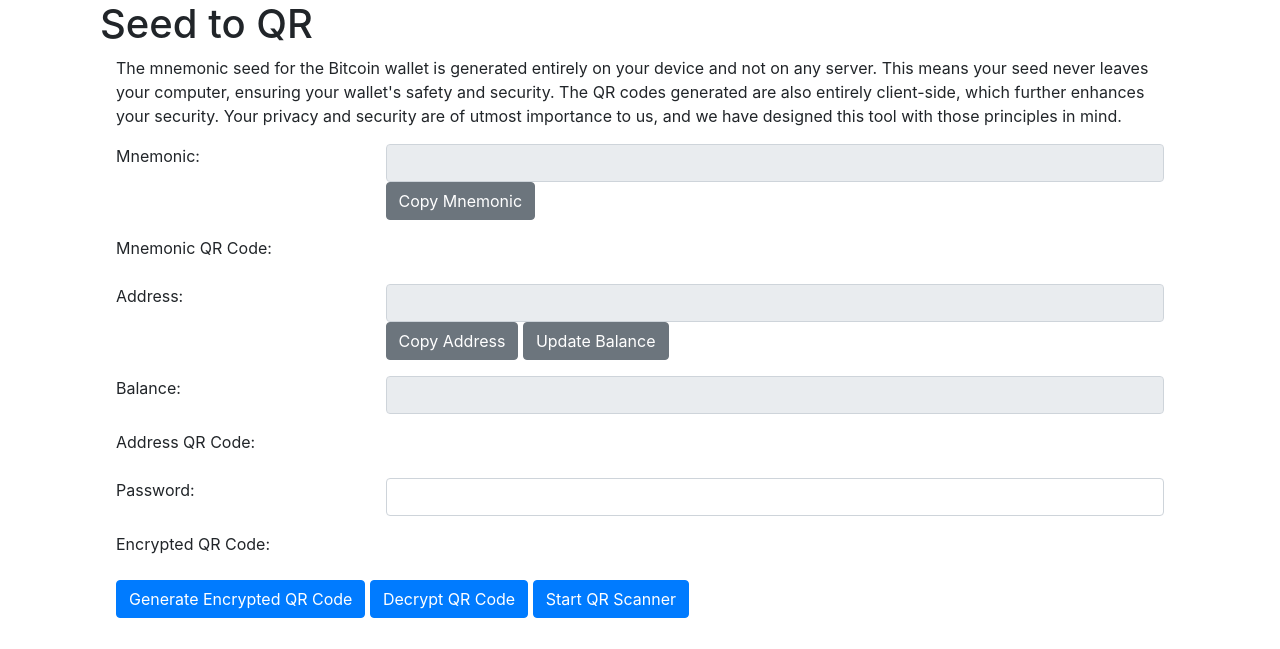
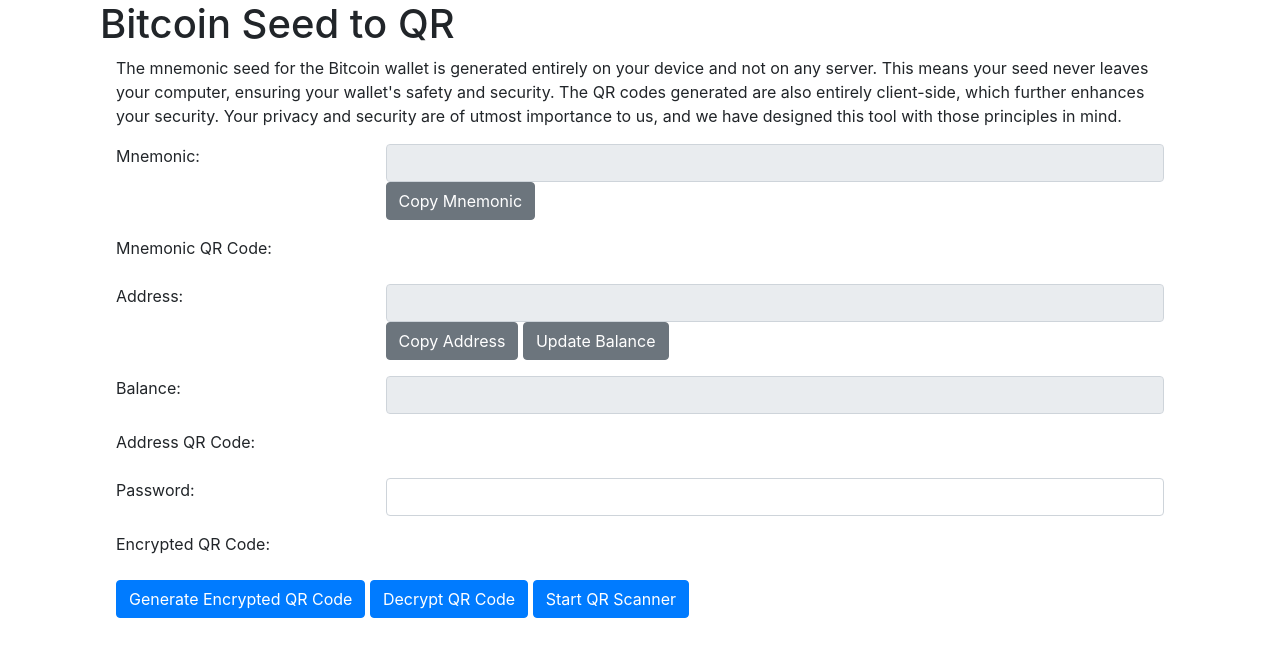
Before and after one commit to BeechatNetworkSystemsLtd/bitcoinseedtoqr, a Flask app: page / in a window 1280 px wide. Shown: the part 620-1269 px from the top of the page. Run offline with Flask 2, Linux system fonts and the light colour scheme; some libraries are stand-ins or nearby versions.

Commit message:
update title

```diff
--- a/app/templates/base.html
+++ b/app/templates/base.html
@@ -3,7 +3,7 @@
 <head>
     <meta charset="UTF-8">
     <meta name="viewport" content="width=device-width, initial-scale=1.0">
-    <title>Seed to QR</title>
+    <title>Bitcoin Seed to QR</title>
     <link rel="stylesheet" href="https://stackpath.bootstrapcdn.com/bootstrap/4.5.0/css/bootstrap.min.css">
     <link rel="stylesheet" href="{{ url_for('static', filename='css/main.css') }}">
 
--- a/app/templates/index.html
+++ b/app/templates/index.html
@@ -12,7 +12,7 @@
         <img src="https://img.shields.io/github/followers/BeechatNetworkSystemsLtd?style=social" alt="Github Followers">
     </a>
 
-    <h1>Seed to QR</h1>
+    <h1>Bitcoin Seed to QR</h1>
     <div id="explanation" class="px-3">
         <p>
             The mnemonic seed for the Bitcoin wallet is generated entirely on your device and not on any server.
```
